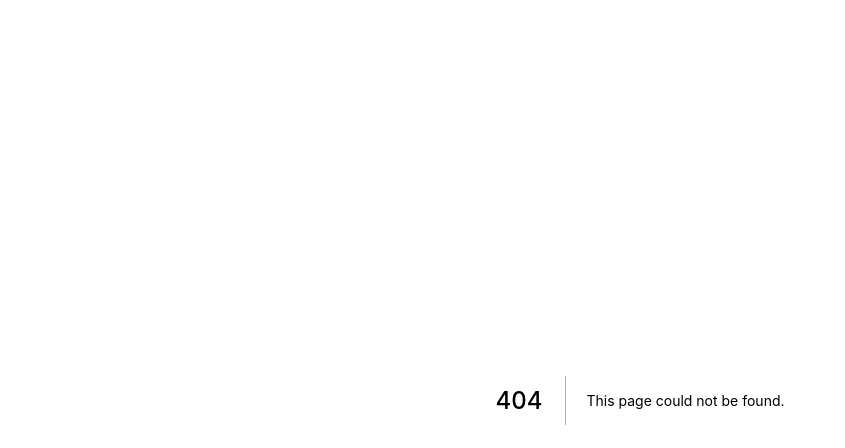
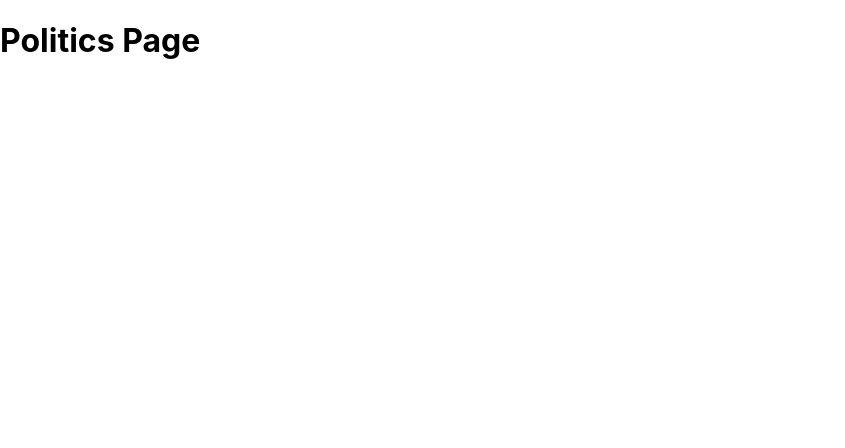
Before and after one commit to codecygen/071-NextJS-First-App, a Next.js app: page /politics in a window 1280 px wide. Before the commit this address had no page. Shown: the top 448 px of the page, without its empty margins (0-845 px from the left). Built offline with nearby package versions, Linux system fonts and the light colour scheme.

Commit message:
dynamic page content added

```diff
--- /dev/null
+++ b/pages/politics.js
@@ -0,0 +1,9 @@
+// http://our-domain/politics
+
+const Politics = () => {
+  return (
+    <h1>Politics Page</h1>
+  );
+};
+
+export default Politics;
--- a/pages/weather/index.js
+++ b/pages/weather/index.js
@@ -1,3 +1,5 @@
+// http://our-domain/weather
+
 const Weather = () => {
     return (
       <h1>Toronto Weekly Weather</h1>
--- a/pages/weather/today.js
+++ b/pages/weather/today.js
@@ -1,3 +1,5 @@
+// http://our-domain/weather/today
+
 const Today = () => {
   return (
     <h1>Toronto Daily Weather</h1>
```
Also changed, not shown: pages/news.js (deleted, +0 -9 lines), pages/news/[newsId].js (added, +9 -0 lines), pages/news/index.js (added, +9 -0 lines).
